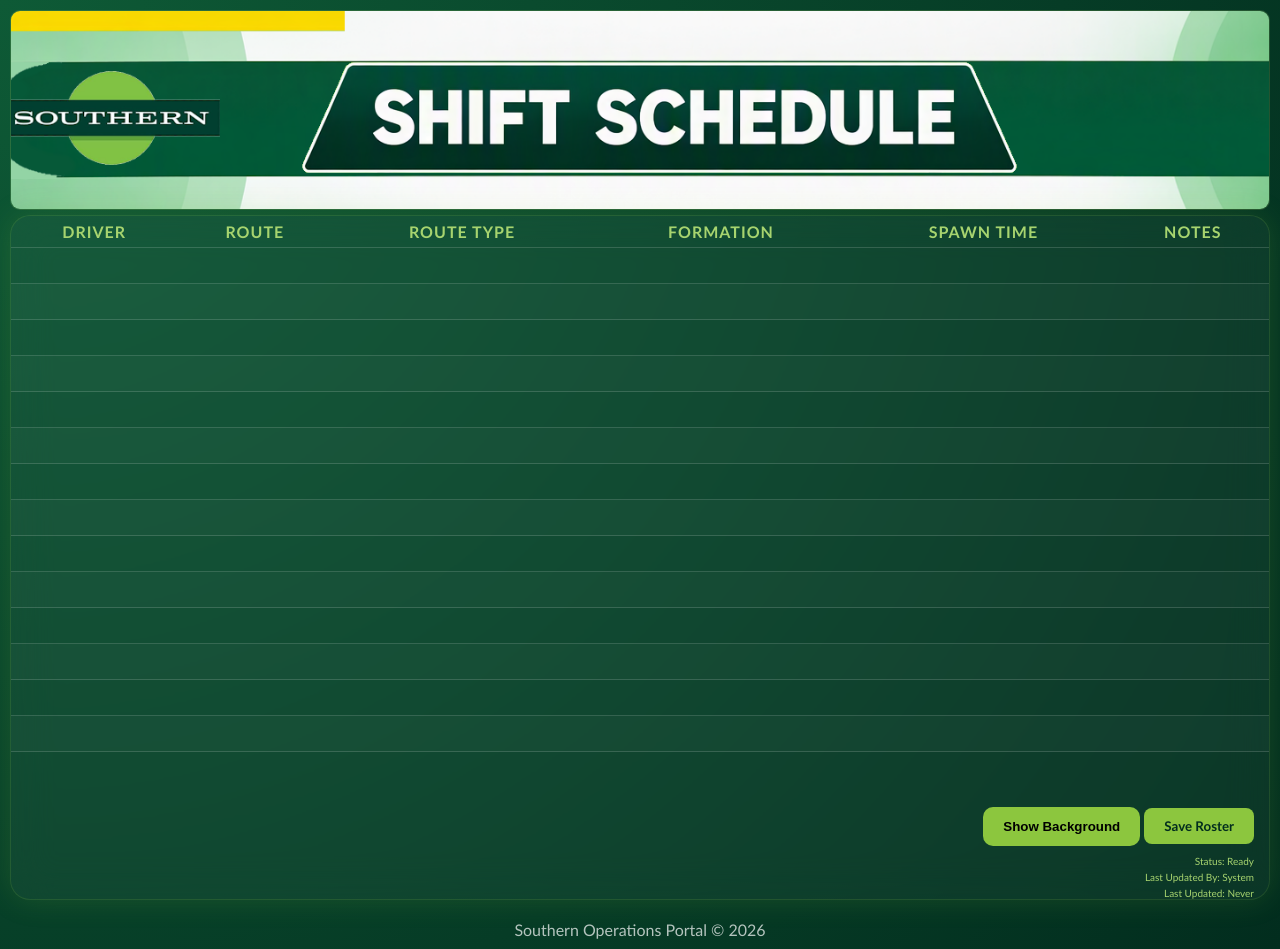
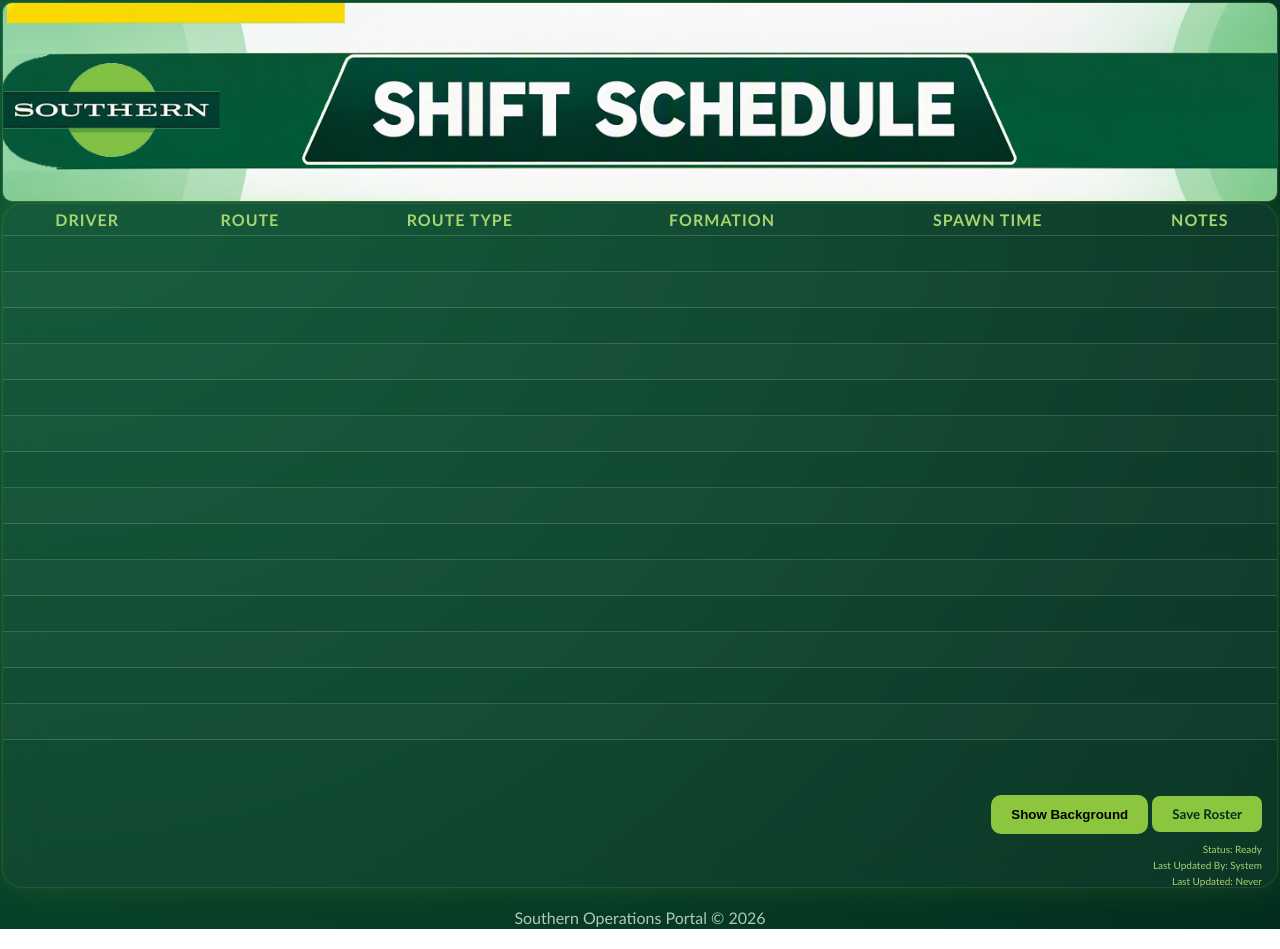
Before and after one commit to martyndyke-max/southern-operations-portal, a plain HTML site: page index.html in a window 1280 px wide. Drawn offline with Linux system fonts and the light colour scheme; no server answers.

Commit message:
Update style.css

```diff
--- a/style.css
+++ b/style.css
@@ -18,7 +18,7 @@ body{
 
     min-height:100vh;
 
-    padding:10px;
+    padding:2px;
 }
 
 .header{
@@ -67,7 +67,7 @@ button{
 
     border-radius:10px;
 
-    margin-bottom:5px;
+    margin-bottom:1px;
 
     overflow:hidden;
 
```
